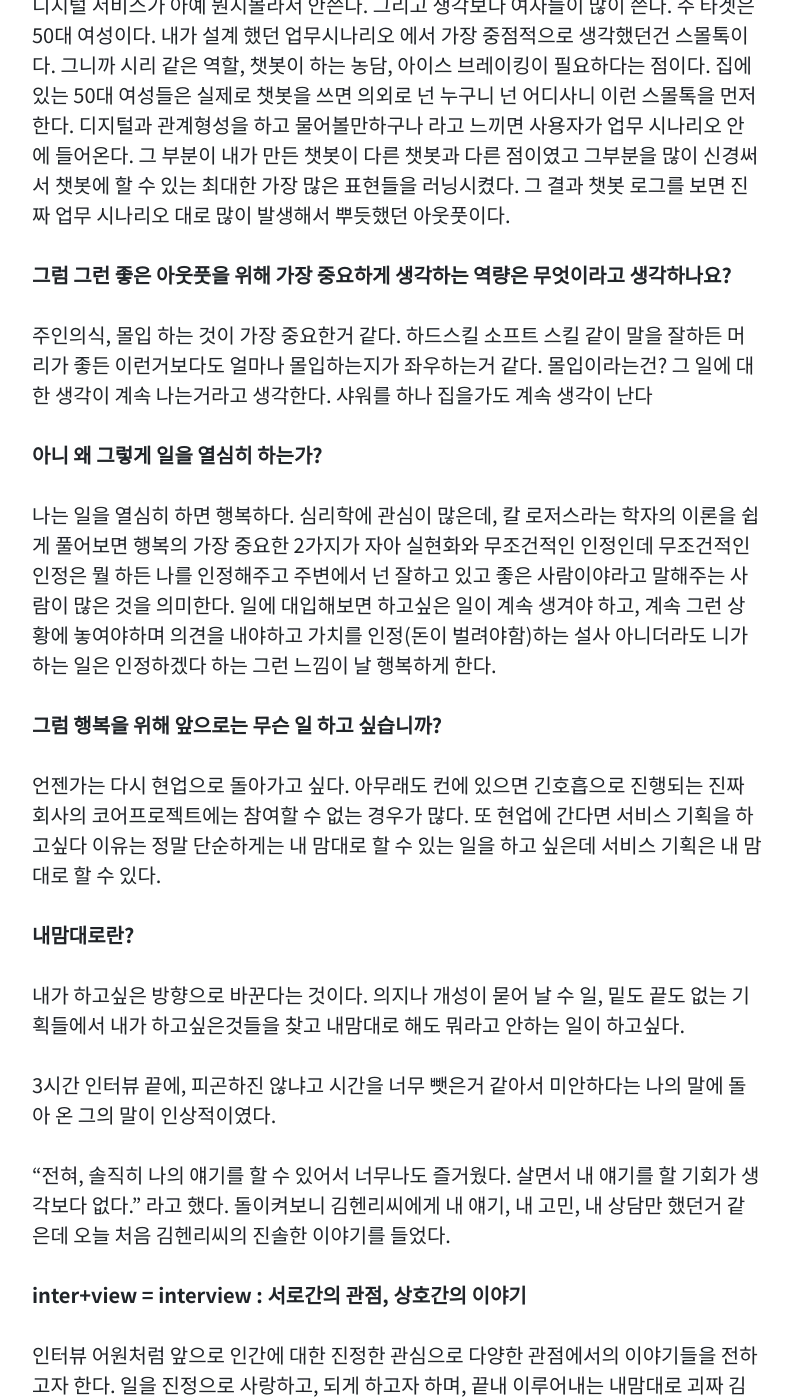
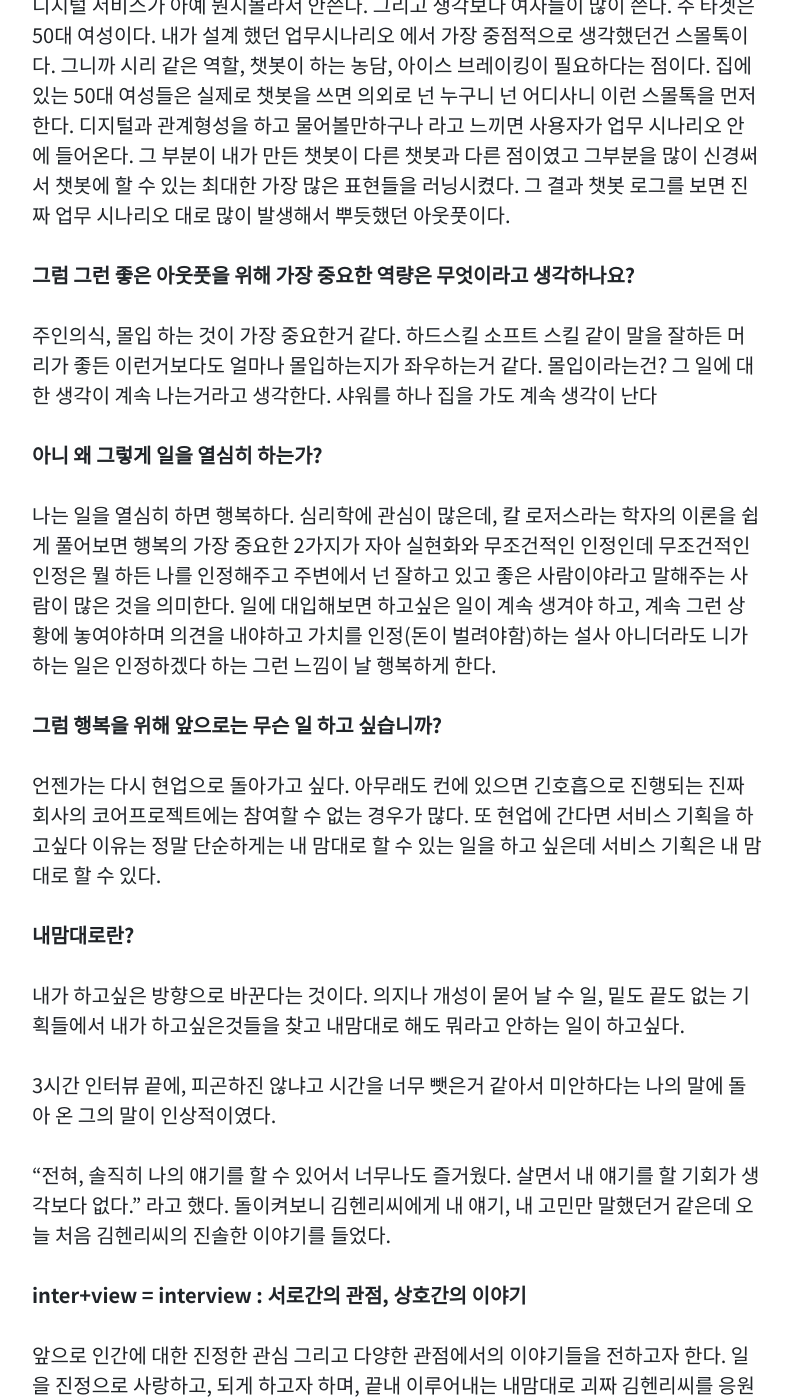
Before and after one commit to dndus1518/marketerview, a Jekyll site: the page built from _posts/2020-03-21-interview no1.md, in a window 1280 px wide and 1400 px high, scrolled down 3570 px. Shown: the whole window, without its empty margins (243-1035 px from the left). Built offline with Jekyll 4.4.1, drawn with Linux system fonts in a browser that asks for light colours; comment, search, counter and statistics services are not loaded; some of the changed text lies outside the part shown.

Commit message:
Update 2020-03-21-interview no1.md

```diff
--- a/_posts/2020-03-21-interview no1.md
+++ b/_posts/2020-03-21-interview no1.md
@@ -71,13 +71,13 @@ C융합기술연구소 와 카드 데이터 분석팀이였는데 결정적인
 
 나는 UX하는 사람이다. 사용자가 이 서비스를 이용하는지가 업의 본질이고 제일 중요한데 사실 챗봇이라는 건 젊은 사람들은 절대 안쓴다. 예를 들어 내 요금제가 뭔지 궁금하면 앱에 있는 요금제 탭을 그냥 들어가지 챗봇에게 묻지 않는다. 반대로 너무 나이든 사람들은 이런 디지털 서비스가 아예 뭔지몰라서 안쓴다. 그리고 생각보다 여자들이 많이 쓴다. 주 타겟은 50대 여성이다. 내가 설계 했던 업무시나리오 에서 가장 중점적으로 생각했던건 스몰톡이다.  그니까 시리 같은 역할, 챗봇이 하는 농담, 아이스 브레이킹이 필요하다는 점이다. 집에 있는 50대 여성들은 실제로 챗봇을 쓰면 의외로 넌 누구니 넌 어디사니 이런 스몰톡을 먼저한다. 디지털과 관계형성을 하고 물어볼만하구나 라고 느끼면 사용자가 업무 시나리오 안에 들어온다. 그 부분이 내가 만든 챗봇이 다른 챗봇과 다른 점이였고 그부분을 많이 신경써서 챗봇에 할 수 있는 최대한 가장 많은 표현들을 러닝시켰다. 그 결과 챗봇 로그를 보면 진짜 업무 시나리오 대로 많이 발생해서 뿌듯했던 아웃풋이다.
 
-**그럼 그런 좋은 아웃풋을 위해 가장 중요하게 생각하는 역량은 무엇이라고 생각하나요?**
+**그럼 그런 좋은 아웃풋을 위해 가장 중요한 역량은 무엇이라고 생각하나요?**
 
-주인의식, 몰입 하는 것이 가장 중요한거 같다. 하드스킬 소프트 스킬 같이 말을 잘하든 머리가 좋든 이런거보다도 얼마나 몰입하는지가 좌우하는거 같다. 몰입이라는건? 그 일에 대한 생각이 계속 나는거라고 생각한다. 샤워를 하나 집을가도 계속 생각이 난다
+주인의식, 몰입 하는 것이 가장 중요한거 같다. 하드스킬 소프트 스킬 같이 말을 잘하든 머리가 좋든 이런거보다도 얼마나 몰입하는지가 좌우하는거 같다. 몰입이라는건? 그 일에 대한 생각이 계속 나는거라고 생각한다. 샤워를 하나 집을 가도 계속 생각이 난다
 
 **아니 왜 그렇게 일을 열심히 하는가?**
 
-나는 일을 열심히 하면 행복하다. 심리학에 관심이 많은데, 칼 로저스라는 학자의 이론을 쉽게 풀어보면 행복의 가장 중요한 2가지가 자아 실현화와 무조건적인 인정인데 무조건적인 인정은 뭘 하든 나를 인정해주고 주변에서 넌 잘하고 있고 좋은 사람이야라고 말해주는 사람이 많은 것을 의미한다. 일에 대입해보면 하고싶은 일이 계속 생겨야 하고, 계속 그런 상황에 놓여야하며 의견을 내야하고 가치를 인정(돈이 벌려야함)하는 설사 아니더라도 니가 하는 일은 인정하겠다 하는 그런 느낌이 날 행복하게 한다.
+나는 일을 열심히 하면 행복하다. 심리학에 관심이 많은데, 칼 로저스라는 학자의 이론을 쉽게 풀어보면 행복의 가장 중요한 2가지가 자아 실현화와 무조건적인 인정인데 무조건적인 인정은 뭘 하든 나를 인정해주고 주변에서 	넌 잘하고 있고 좋은 사람이야라고 말해주는 사람이 많은 것을 의미한다. 일에 대입해보면 하고싶은 일이 계속 생겨야 하고, 계속 그런 상황에 놓여야하며 의견을 내야하고 가치를 인정(돈이 벌려야함)하는 설사 아니더라도 니가 하는 일은 인정하겠다 하는 그런 느낌이 날 행복하게 한다.
 
 **그럼 행복을 위해 앞으로는 무슨 일 하고 싶습니까?**
 
@@ -94,8 +94,8 @@ C융합기술연구소 와 카드 데이터 분석팀이였는데 결정적인
 
 3시간 인터뷰 끝에, 피곤하진 않냐고 시간을 너무 뺏은거 같아서 미안하다는 나의 말에 돌아 온 그의 말이 인상적이였다.
 
-"전혀, 솔직히 나의 얘기를 할 수 있어서 너무나도 즐거웠다. 살면서 내 얘기를 할 기회가 생각보다 없다." 라고 했다. 돌이켜보니 김헨리씨에게 내 얘기, 내 고민, 내 상담만 했던거 같은데 오늘 처음 김헨리씨의 진솔한 이야기를 들었다.
+"전혀, 솔직히 나의 얘기를 할 수 있어서 너무나도 즐거웠다. 살면서 내 얘기를 할 기회가 생각보다 없다." 라고 했다. 돌이켜보니 김헨리씨에게 내 얘기, 내 고민만 말했던거 같은데 오늘 처음 김헨리씨의 진솔한 이야기를 들었다.
 
 **inter+view = interview : 서로간의 관점, 상호간의 이야기**
 
-인터뷰 어원처럼 앞으로 인간에 대한 진정한 관심으로 다양한 관점에서의 이야기들을 전하고자 한다. 일을 진정으로 사랑하고, 되게 하고자 하며, 끝내 이루어내는 내맘대로 괴짜 김헨리씨를 응원한다!
+앞으로 인간에 대한 진정한 관심 그리고 다양한 관점에서의 이야기들을 전하고자 한다. 일을 진정으로 사랑하고, 되게 하고자 하며, 끝내 이루어내는 내맘대로 괴짜 김헨리씨를 응원한다!
```
